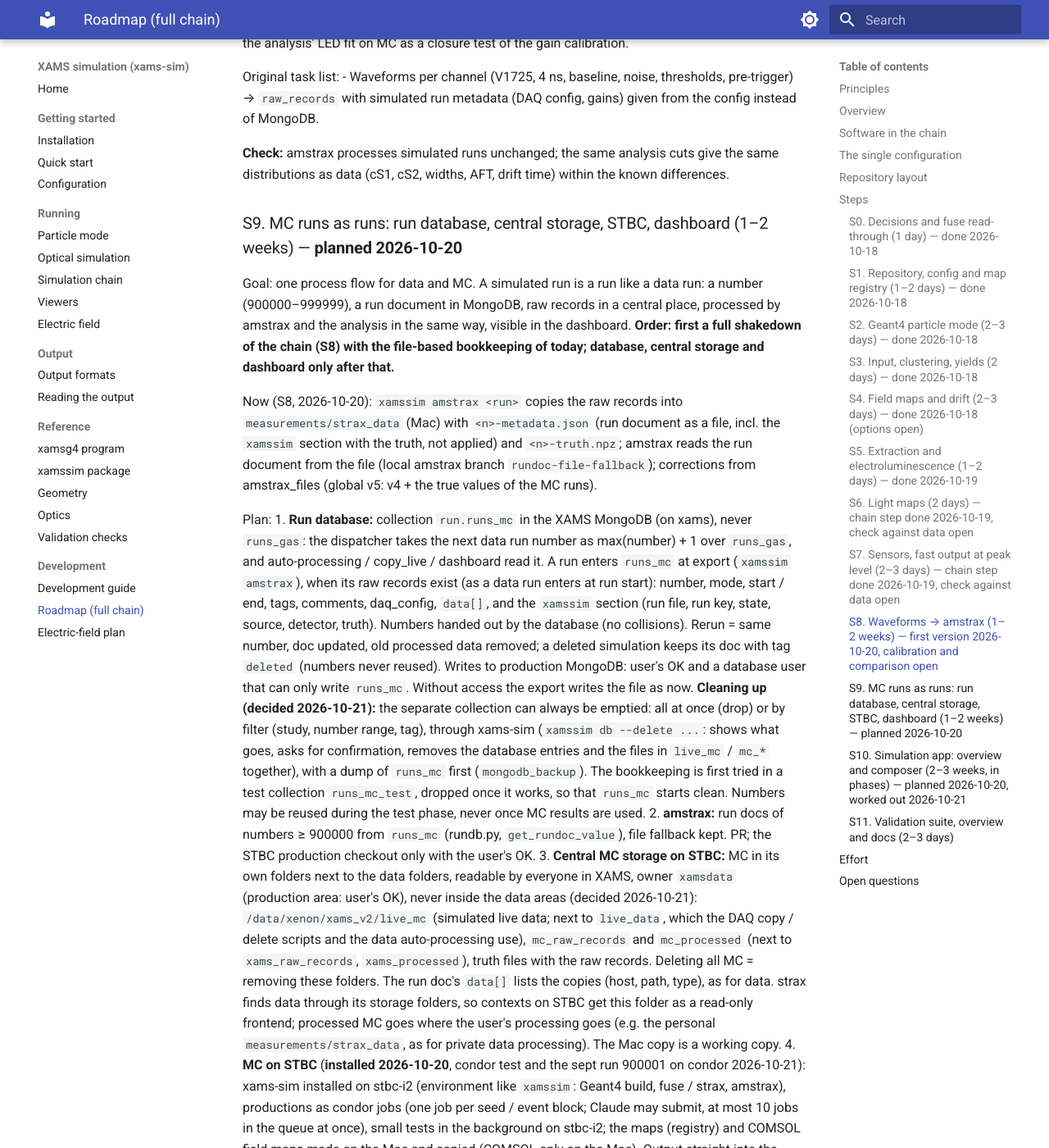
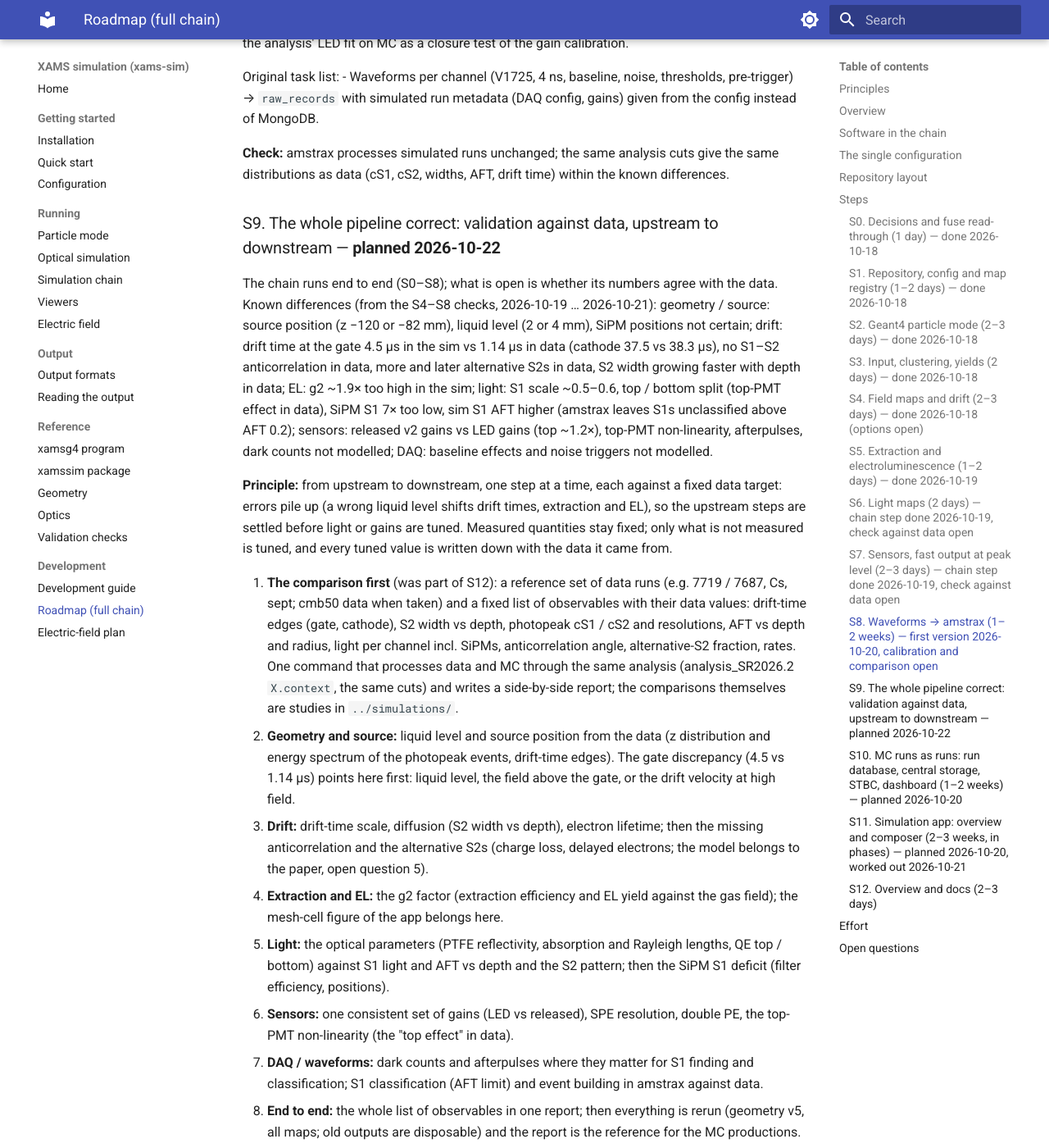
Before and after one commit to XAMS-nikhef/xams-sim, an MkDocs documentation site: the page built from docs/xams_sim_plan.md, in a window 1280 px wide and 1400 px high, scrolled down 9964 px. Shown: the whole window at 82% size. Built offline with MkDocs 1.6.1 and Material for MkDocs 9.7.7, drawn with Linux system fonts in a browser that asks for light colours; some of the changed text lies outside the part shown.

Commit message:
Plan: new S9 'the whole pipeline correct' (validation against data, upstream to downstream); S9-S11 -> S10-S12
Co-Authored-By: Claude Opus 5.5 <noreply@anthropic.com>

```diff
--- a/docs/xams_sim_plan.md
+++ b/docs/xams_sim_plan.md
@@ -334,7 +334,51 @@ Original task list:
 **Check:** amstrax processes simulated runs unchanged; the same analysis cuts give the same distributions as data
 (cS1, cS2, widths, AFT, drift time) within the known differences.
 
-### S9. MC runs as runs: run database, central storage, STBC, dashboard (1–2 weeks) — **planned 2026-10-20**
+### S9. The whole pipeline correct: validation against data, upstream to downstream — **planned 2026-10-22**
+
+The chain runs end to end (S0–S8); what is open is whether its numbers agree with the data. Known differences (from the
+S4–S8 checks, 2026-10-19 … 2026-10-21): geometry / source: source position (z −120 or −82 mm), liquid level (2 or
+4 mm), SiPM positions not certain; drift: drift time at the gate 4.5 µs in the sim vs 1.14 µs in data (cathode 37.5 vs
+38.3 µs), no S1–S2 anticorrelation in data, more and later alternative S2s in data, S2 width growing faster with depth
+in data; EL: g2 ~1.9× too high in the sim; light: S1 scale ~0.5–0.6, top / bottom split (top-PMT effect in data), SiPM
+S1 7× too low, sim S1 AFT higher (amstrax leaves S1s unclassified above AFT 0.2); sensors: released v2 gains vs LED
+gains (top ~1.2×), top-PMT non-linearity, afterpulses, dark counts not modelled; DAQ: baseline effects and noise
+triggers not modelled.
+
+**Principle:** from upstream to downstream, one step at a time, each against a fixed data target: errors pile up (a
+wrong liquid level shifts drift times, extraction and EL), so the upstream steps are settled before light or gains are
+tuned. Measured quantities stay fixed; only what is not measured is tuned, and every tuned value is written down with the
+data it came from.
+
+0. **The comparison first** (was part of S12): a reference set of data runs (e.g. 7719 / 7687, Cs, sept; cmb50 data
+   when taken) and a fixed list of observables with their data values: drift-time edges (gate, cathode), S2 width vs
+   depth, photopeak cS1 / cS2 and resolutions, AFT vs depth and radius, light per channel incl. SiPMs, anticorrelation
+   angle, alternative-S2 fraction, rates. One command that processes data and MC through the same analysis
+   (analysis_SR2026.2 `X.context`, the same cuts) and writes a side-by-side report; the comparisons themselves are
+   studies in `../simulations/`.
+1. **Geometry and source:** liquid level and source position from the data (z distribution and energy spectrum of the
+   photopeak events, drift-time edges). The gate discrepancy (4.5 vs 1.14 µs) points here first: liquid level, the field
+   above the gate, or the drift velocity at high field.
+2. **Drift:** drift-time scale, diffusion (S2 width vs depth), electron lifetime; then the missing anticorrelation and
+   the alternative S2s (charge loss, delayed electrons; the model belongs to the paper, open question 5).
+3. **Extraction and EL:** the g2 factor (extraction efficiency and EL yield against the gas field); the mesh-cell figure
+   of the app belongs here.
+4. **Light:** the optical parameters (PTFE reflectivity, absorption and Rayleigh lengths, QE top / bottom) against S1
+   light and AFT vs depth and the S2 pattern; then the SiPM S1 deficit (filter efficiency, positions).
+5. **Sensors:** one consistent set of gains (LED vs released), SPE resolution, double PE, the top-PMT non-linearity
+   (the "top effect" in data).
+6. **DAQ / waveforms:** dark counts and afterpulses where they matter for S1 finding and classification; S1
+   classification (AFT limit) and event building in amstrax against data.
+7. **End to end:** the whole list of observables in one report; then everything is rerun (geometry v5, all maps; old
+   outputs are disposable) and the report is the reference for the MC productions.
+
+Alongside: a higher `source_rate_hz` (e.g. 1–2 kHz) in production runs, so that the live-data route does not take
+hours (run 900001: 19 048 chunks at 100 Hz, 6 h through amstrax).
+
+Decisions from the user: which data runs are the reference; which parameters are fixed (measured) and which may be
+tuned; whether the delayed-electron model is part of "correct" now or later for the paper.
+
+### S10. MC runs as runs: run database, central storage, STBC, dashboard (1–2 weeks) — **planned 2026-10-20**
 
 Goal: one process flow for data and MC. A simulated run is a run like a data run: a number (900000–999999), a run
 document in MongoDB, raw records in a central place, processed by amstrax and the analysis in the same way, visible in
@@ -464,11 +508,10 @@ Pages:
    progress per step.
 
 Phases: (a) overview, detail pages with figures, comparison, maps (read-only); (b) composer writing run / state /
-source files; (c) starting on condor; (d) integration with S9 (`runs_mc`, links with the xams-dashboard).
+source files; (c) starting on condor; (d) integration with S10 (`runs_mc`, links with the xams-dashboard).
 
-### S11. Validation suite, overview and docs (2–3 days)
-- Validation: one command per comparison with data (targets from analysis_SR2026.2), report per state; the comparisons
-  themselves are studies in `../simulations/`.
+### S12. Overview and docs (2–3 days)
+- Validation against data: S9.
 - **Detectors (2026-10-19):** `config/detectors/<detector>/geometry.yaml`, `detector:` in every state; keys follow
   the resolved geometry (hole pattern included), COMSOL models carry a geometry tag. Now one detector, `xams2026`.
   For a structurally different detector (e.g. a SiPM top array) still to make generic: Geant4 sensors from a list,
@@ -491,9 +534,10 @@ source files; (c) starting on condor; (d) integration with S9 (`runs_mc`, links
 | S2–S4 (Geant4 particle, yields, drift) | ~6–8 days |
 | S5–S7 (extraction/EL, light maps, sensors, fast output) | ~5–7 days |
 | S8 (waveforms → amstrax) | 1–2 weeks |
-| S9 (MC runs as runs: database, central storage, STBC, dashboard) | 1–2 weeks |
-| S10 (simulation dashboard) | 2–3 weeks |
-| S11 | ~2 days |
+| S9 (validation against data, upstream to downstream) | 2–4 weeks |
+| S10 (MC runs as runs: database, central storage, STBC, dashboard) | 1–2 weeks |
+| S11 (simulation dashboard) | 2–3 weeks |
+| S12 | ~2 days |
 
 After S7 the chain already answers the physics questions (resolution per state, SiPM and cathode effects, gamma-X);
 S8 adds the like-for-like comparison through amstrax.
--- a/web/__init__.py
+++ b/web/__init__.py
@@ -1 +1 @@
-"""XAMS simulation app (plan S10): `xamssim web`."""
+"""XAMS simulation app (plan S11): `xamssim web`."""
```
Also changed, not shown: other parts of docs/xams_sim_plan.md (+4 -4 lines), 5 other files.
